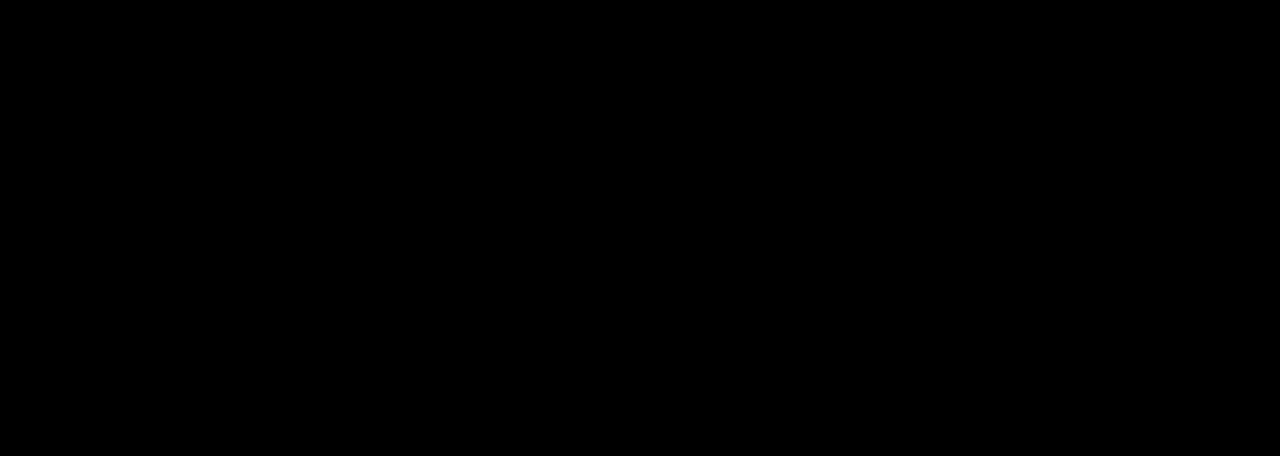
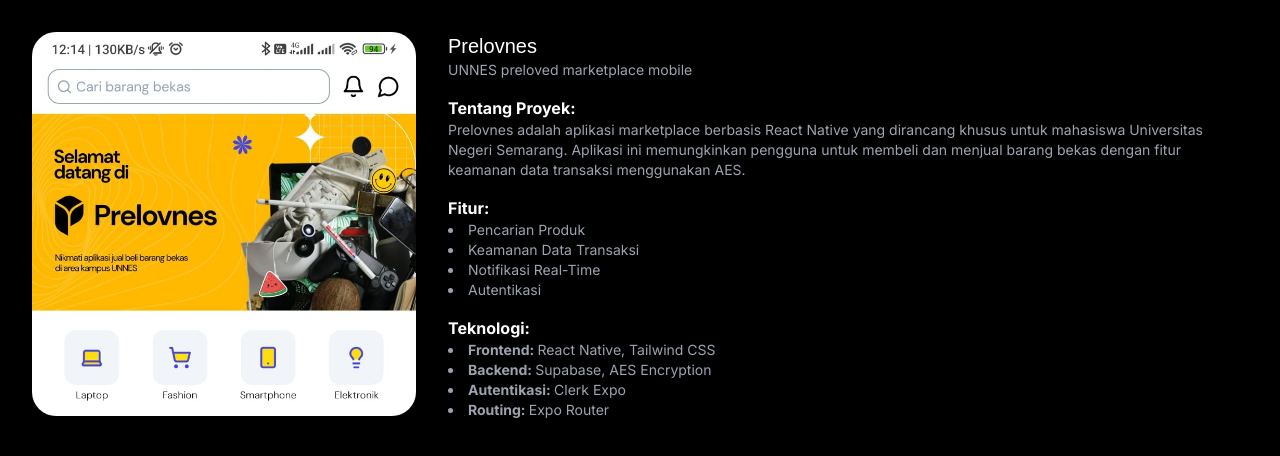
Before and after one commit to furqonStudio/furqon-studio-portfolio-2024, a Next.js app: page /projects/1 in a window 1280 px wide. Before the commit this address had no page. Shown: the top 456 px of the page. Built offline with nearby package versions, Linux system fonts and the light colour scheme; a web font is replaced by a local one.

Commit message:
fix: project detail get id

```diff
--- /dev/null
+++ b/src/app/projects/[id]/page.tsx
@@ -0,0 +1,62 @@
+'use client'
+import { projects } from '@/data/data'
+
+const ProjectsDetailPage = ({ params }: { params: { id: string } }) => {
+  const { id } = params
+
+  const project = projects.find((proj) => proj.id === Number(id))
+
+  if (!project) {
+    return (
+      <div className="p-8 text-center text-white">
+        <h1 className="text-2xl font-bold">Proyek Tidak Ditemukan</h1>
+        <p className="mt-4">Silakan kembali ke halaman sebelumnya.</p>
+      </div>
+    )
+  }
+
+  return (
+    <div className="text-white p-8 md:grid md:grid-cols-2 md:gap-8 lg:grid-cols-3">
+      <div
+        className={`w-full aspect-square rounded-3xl ${project.bgColor}`}
+        style={{
+          backgroundImage: `url(${project.imageUrl})`,
+          backgroundSize: 'cover',
+        }}
+      ></div>
+      <div className="mt-4 md:mt-0 lg:col-span-2">
+        <h1 className="text-xl font-gasoek">{project.title}</h1>
+        <p className="text-sm text-justify font-inter text-gray-400 text-secondary">
+          {project.description}
+        </p>
+        {project.details && (
+          <>
+            <p className="mt-4 font-bold font-inter">Tentang Proyek:</p>
+            <p className="text-sm text-gray-400 font-inter">
+              {project.details.introduction}
+            </p>
+
+            <p className="mt-4 font-bold font-inter">Fitur:</p>
+            <ul className="list-disc list-inside text-sm text-gray-400 font-inter">
+              {project.details.features.map((feature, index) => (
+                <li key={index}>{feature}</li>
+              ))}
+            </ul>
+
+            <p className="mt-4 font-bold font-inter">Teknologi:</p>
+            <ul className="list-disc list-inside text-sm text-gray-400 font-inter">
+              {project.details.technologies.map((tech, index) => (
+                <li key={index}>
+                  <strong>{tech.category}: </strong>
+                  {tech.tools}
+                </li>
+              ))}
+            </ul>
+          </>
+        )}
+      </div>
+    </div>
+  )
+}
+
+export default ProjectsDetailPage
--- a/src/app/projects/page.tsx
+++ /dev/null
@@ -1,42 +0,0 @@
-const ProjectsPage = () => {
-  return (
-    <div className="text-white p-8 md:grid md:grid-cols-2 md:gap-8 lg:grid-cols-3">
-      <div className="w-full bg-red-500 aspect-square rounded-3xl" />
-      <div className="mt-4 md:mt-0 lg:col-span-2">
-        <h1 className="text-xl font-gasoek">Prelovnes</h1>
-        <p className="text-sm text-justify font-inter text-gray-400 text-secondary">
-          Prelovnes adalah aplikasi marketplace berbasis React Native yang
-          dirancang khusus untuk mahasiswa Universitas Negeri Semarang. Aplikasi
-          ini memungkinkan pengguna untuk membeli dan menjual barang bekas
-          dengan fitur keamanan data transaksi menggunakan AES.
-        </p>
-        <p className="font-bold font-inter mt-4">Fitur:</p>
-        <ul className="list-disc list-inside font-inter text-sm text-secondary">
-          <li>Pencarian Produk</li>
-          <li>Keamanan Data Transaksi</li>
-          <li>Notifikasi Real-Time</li>
-          <li>Autentikasi</li>
-        </ul>
-
-        <p className="font-bold font-inter mt-4">Teknologi:</p>
-        <ul className="list-disc list-inside font-inter text-sm text-secondary">
-          <li>
-            <strong>Frontend: </strong>
-            React Native, Tailwind CSS.
-          </li>
-          <li>
-            <strong>Backend: </strong> Supabase, AES Encryption
-          </li>
-          <li>
-            <strong>Autentikasi: </strong> Clerk Expo
-          </li>
-          <li>
-            <strong>Routing:</strong> Expo Router
-          </li>
-        </ul>
-      </div>
-    </div>
-  )
-}
-
-export default ProjectsPage
--- a/src/components/atomic/SectionTitle.tsx
+++ /dev/null
@@ -1,7 +0,0 @@
-interface SectionTitleProps {
-  text: string
-}
-
-export const SectionTitle: React.FC<SectionTitleProps> = ({ text }) => {
-  return <h2 className="text-white font-gasoek text-center text-3xl">{text}</h2>
-}
--- a/src/components/molecules/ProjectCard.tsx
+++ b/src/components/molecules/ProjectCard.tsx
@@ -2,27 +2,29 @@ import Image from 'next/image'
 import Link from 'next/link'
 
 interface ProjectCardProps {
+  id: number
   imageSrc: string
   title: string
   description: string
   textLight?: boolean
   bgColor?: string
   imageClassName: string
-  className?: string // Tambahkan prop className
+  className?: string
 }
 
 export const ProjectCard: React.FC<ProjectCardProps> = ({
+  id,
   imageSrc,
   title,
   description,
   bgColor = 'bg-yellow-400',
   textLight = false,
   imageClassName,
-  className = '', // Default ke string kosong
+  className = '',
 }) => {
   return (
     <Link
-      href={'/projects'}
+      href={`/projects/${id}`}
       className={`${bgColor} ${className} h-full rounded-2xl aspect-square md:aspect-auto py-4 px-8 md:p-4 relative overflow-hidden hover:scale-95 duration-700 transition ease-in-out `}
     >
       <h3
--- a/src/components/section/ProjectsSection.tsx
+++ b/src/components/section/ProjectsSection.tsx
@@ -1,4 +1,4 @@
-// import { projects } from '@/data/data'
+import { projects } from '@/data/data'
 import { ProjectCard } from '../molecules/ProjectCard'
 import { useEffect, useState } from 'react'
 
@@ -8,10 +8,10 @@ export const ProjectSection = ({ id }: { id: string }) => {
 
   useEffect(() => {
     const handleResize = () => {
-      setIsMdScreen(window.innerWidth >= 768) // Tailwind `md` starts at 768px
+      setIsMdScreen(window.innerWidth >= 768)
     }
 
-    handleResize() // Set initial value
+    handleResize()
     window.addEventListener('resize', handleResize)
 
     return () => {
@@ -25,81 +25,6 @@ export const ProjectSection = ({ id }: { id: string }) => {
     )
   }
 
-  const projects = [
-    {
-      id: 1,
-      imageUrl: '/assets/projects/prelovnes.jpeg',
-      title: 'Prelovnes',
-      description: 'UNNES preloved marketplace mobile',
-      bgColor: 'bg-yellow-400',
-      className: 'md:row-span-2',
-      imageClassName:
-        'left-1/2 translate-x-[-50%] mt-8 w-52 rounded-xl md:w-32 md:rounded-lg',
-    },
-    {
-      id: 2,
-      imageUrl: '/assets/projects/xballacc.png',
-      title: 'Xballacc',
-      description: 'Website toko online aksesoris HP',
-      bgColor: 'bg-green-500',
-      className: '',
-      imageClassName:
-        'left-1/2 w-64 translate-x-[-50%] mt-8 rounded-xl md:mt-4 md:w-32 md:rounded-lg',
-    },
-    {
-      id: 3,
-      imageUrl: '/assets/projects/everymindmap.png',
-      title: 'everymindmap',
-      description: 'Mindmap belajar ilmu pengetahuan',
-      bgColor: 'bg-blue-500',
-      className: 'md:col-span-2',
-      imageClassName:
-        'left-1/2 w-72 translate-x-[-50%] mt-8 rounded-xl md:mt-4 md:rounded',
-      textLight: true,
-    },
-    {
-      id: 4,
-      imageUrl: '/assets/projects/everymindmap.png',
-      title: 'Cheatsheet',
-      description: 'Website cheatsheet belajar modern website',
-      bgColor: 'bg-red-500',
-      className: 'md:col-span-2 md:h-44',
-      imageClassName:
-        'left-1/2 w-72 translate-x-[-50%] translate-y-[50%] rounded-xl md:mt-4 md:rouned',
-      textLight: true,
-    },
-    {
-      id: 5,
-      imageUrl: '/assets/projects/macode.png',
-      title: 'Macode.',
-      description: 'Slicing UI Website',
-      bgColor: 'bg-lime-400',
-      className: 'md:row-span-2',
-      imageClassName:
-        'left-1/2 w-52 translate-x-[-50%]  rounded-xl mt-8 md:mt-4 md:w-32 md:rounded',
-    },
-    {
-      id: 6,
-      imageUrl: '/assets/projects/sipekat.png',
-      title: 'Sipekat',
-      description: 'Manajemen Kendaraan',
-      bgColor: 'bg-violet-600',
-      className: 'md:col-span-2',
-      imageClassName:
-        'mt-20 ml-24 scale-150 md:scale-100 rounded md:mt-4 md:ml-0',
-      textLight: true,
-    },
-    {
-      id: 7,
-      imageUrl: '/assets/projects/positivus.png',
-      title: 'Positivus',
-      description: 'Slicing UI',
-      bgColor: 'bg-yellow-400',
-      imageClassName:
-        'mt-8 w-64 left-1/2 translate-x-[-50%] rounded-xl md:mt-4 md:w-32 md:rounded',
-    },
-  ]
-
   return (
     <section id={id} className="section-style">
       <h2 className="text-white font-gasoek text-center text-3xl">PROJECTS</h2>
@@ -109,6 +34,7 @@ export const ProjectSection = ({ id }: { id: string }) => {
           .map((project) => (
             <ProjectCard
               key={project.id}
+              id={project.id}
               title={project.title}
               description={project.description}
               imageSrc={project.imageUrl}
--- a/src/data/data.js
+++ b/src/data/data.js
@@ -7,7 +7,35 @@ export const projects = [
     bgColor: 'bg-yellow-400',
     className: 'md:row-span-2',
     imageClassName:
-      'left-1/2  translate-x-[-50%] mt-8 w-52 rounded-xl md:mt-8 md:w-32 md:rounded-lg',
+      'left-1/2 translate-x-[-50%] mt-8 w-52 rounded-xl md:w-32 md:rounded-lg',
+    details: {
+      introduction:
+        'Prelovnes adalah aplikasi marketplace berbasis React Native yang dirancang khusus untuk mahasiswa Universitas Negeri Semarang. Aplikasi ini memungkinkan pengguna untuk membeli dan menjual barang bekas dengan fitur keamanan data transaksi menggunakan AES.',
+      features: [
+        'Pencarian Produk',
+        'Keamanan Data Transaksi',
+        'Notifikasi Real-Time',
+        'Autentikasi',
+      ],
+      technologies: [
+        {
+          category: 'Frontend',
+          tools: 'React Native, Tailwind CSS',
+        },
+        {
+          category: 'Backend',
+          tools: 'Supabase, AES Encryption',
+        },
+        {
+          category: 'Autentikasi',
+          tools: 'Clerk Expo',
+        },
+        {
+          category: 'Routing',
+          tools: 'Expo Router',
+        },
+      ],
+    },
   },
   {
     id: 2,
@@ -17,7 +45,7 @@ export const projects = [
     bgColor: 'bg-green-500',
     className: '',
     imageClassName:
-      'left-1/2 w-64 translate-x-[-50%] mt-8 rounded-xl md:mt-4 md:w-32 md:rounded-lg ',
+      'left-1/2 w-64 translate-x-[-50%] mt-8 rounded-xl md:mt-4 md:w-32 md:rounded-lg',
   },
   {
     id: 3,
@@ -25,8 +53,9 @@ export const projects = [
     title: 'everymindmap',
     description: 'Mindmap belajar ilmu pengetahuan',
     bgColor: 'bg-blue-500',
-    classname: 'md:col-span-2',
-    imageClassName: 'left-1/2 w-72 translate-x-[-50%] mt-8 rounded-xl md:mt-4',
+    className: 'md:col-span-2',
+    imageClassName:
+      'left-1/2 w-72 translate-x-[-50%] mt-8 rounded-xl md:mt-4 md:rounded',
     textLight: true,
   },
   {
@@ -35,9 +64,9 @@ export const projects = [
     title: 'Cheatsheet',
     description: 'Website cheatsheet belajar modern website',
     bgColor: 'bg-red-500',
-    className: 'md:col-span-2 h-44',
+    className: 'md:col-span-2 md:h-44',
     imageClassName:
-      'left-1/2 w-72 translate-x-[-50%] translate-y-[50%] rounded-2xl',
+      'left-1/2 w-72 translate-x-[-50%] translate-y-[50%] rounded-xl md:mt-4 md:rouned',
     textLight: true,
   },
   {
@@ -46,15 +75,19 @@ export const projects = [
     title: 'Macode.',
     description: 'Slicing UI Website',
     bgColor: 'bg-lime-400',
-    imageClassName: 'left-1/2 w-52 translate-x-[-50%] top-24',
+    className: 'md:row-span-2',
+    imageClassName:
+      'left-1/2 w-52 translate-x-[-50%]  rounded-xl mt-8 md:mt-4 md:w-32 md:rounded',
   },
   {
     id: 6,
     imageUrl: '/assets/projects/sipekat.png',
     title: 'Sipekat',
-    description: 'Slicing UI Website',
+    description: 'Manajemen Kendaraan',
     bgColor: 'bg-violet-600',
-    imageClassName: 'left-40 bottom-0 scale-[180%] rounded',
+    className: 'md:col-span-2',
+    imageClassName:
+      'mt-20 ml-24 scale-150 md:scale-100 rounded md:mt-4 md:ml-0',
     textLight: true,
   },
   {
@@ -62,9 +95,9 @@ export const projects = [
     imageUrl: '/assets/projects/positivus.png',
     title: 'Positivus',
     description: 'Slicing UI',
-    bgColor: 'bg-blue-600',
-    imageClassName: 'top-24 w-64 left-1/2 translate-x-[-50%] rounded-xl',
-    textLight: true,
+    bgColor: 'bg-yellow-400',
+    imageClassName:
+      'mt-8 w-64 left-1/2 translate-x-[-50%] rounded-xl md:mt-4 md:w-32 md:rounded',
   },
 ]
 
```
